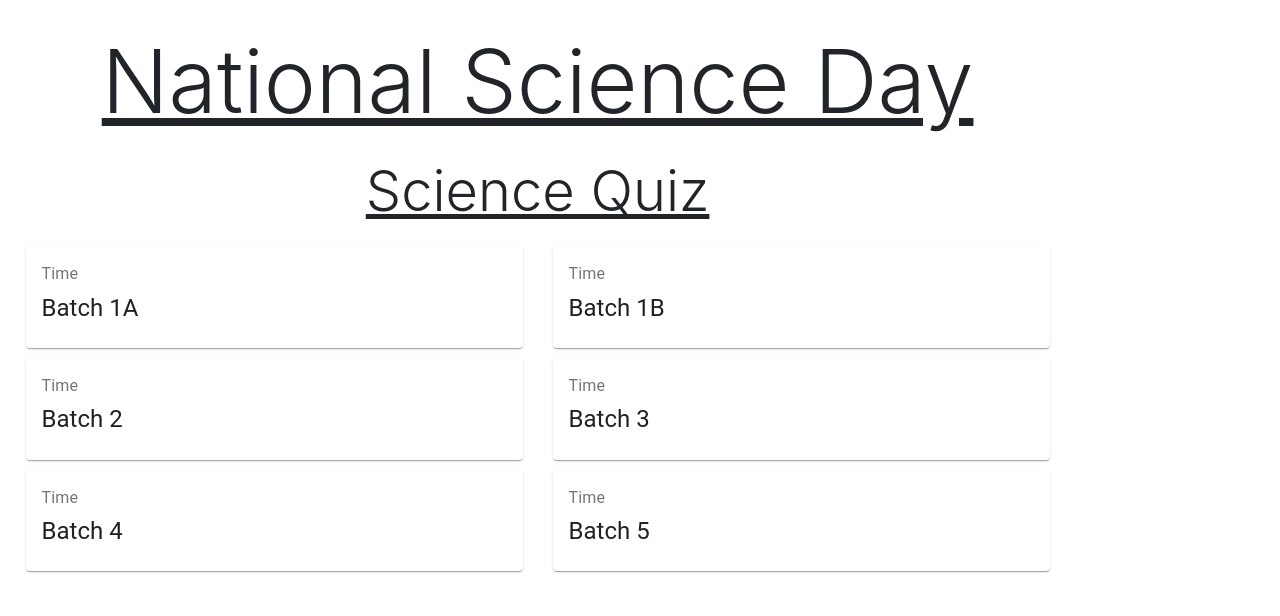
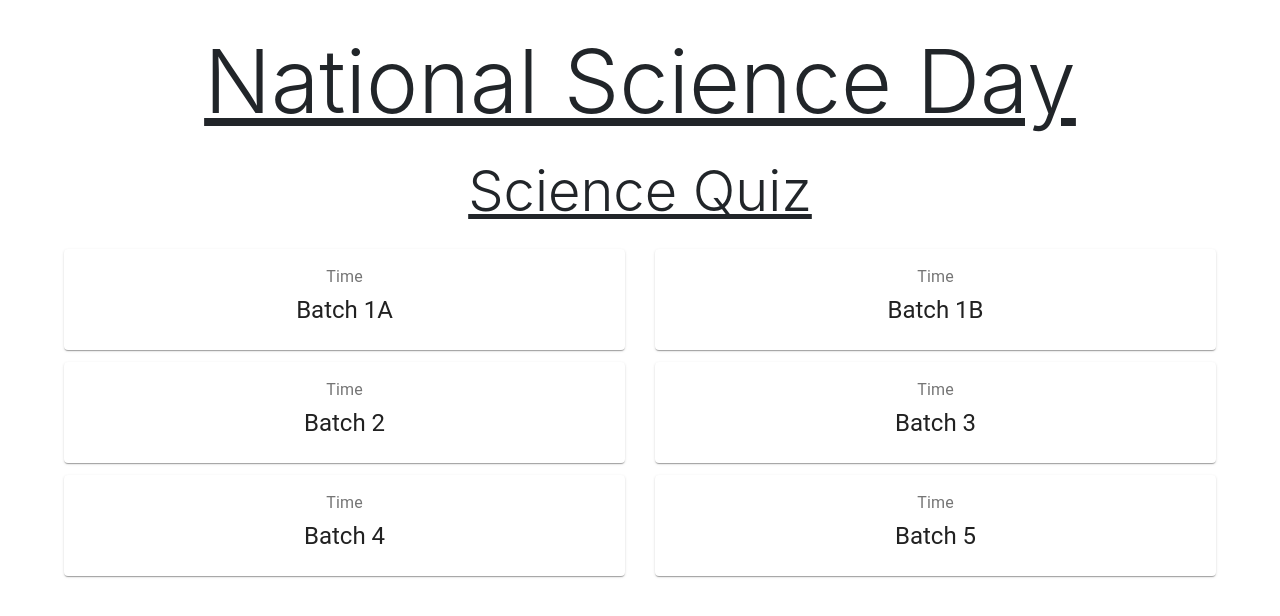
Before and after one commit to SkywalkerZ/test-deploy, a React (Create React App) app: page / in a window 1280 px wide. Shown: the top 616 px of the page. Built offline with nearby package versions, Linux system fonts and the light colour scheme.

Commit message:
Added landing page css

```diff
--- /dev/null
+++ b/src/assets/style/main.css
@@ -0,0 +1,20 @@
+#mainPage{
+    text-align: center;
+}
+
+#main-container{
+    width:90%;
+    margin-top: 1%;
+    margin-left: 1%;
+    margin-right: 1%;
+    background: white;
+    display: inline-block;
+}
+#mainTitle{
+    margin-bottom:2%;
+    text-align: center;
+}
+
+#row1, #row2, #row3{
+    margin-bottom: 1%;
+}
--- a/src/components/landing.jsx
+++ b/src/components/landing.jsx
@@ -6,7 +6,7 @@ import Row from "react-bootstrap/Row";
 import Typography from '@material-ui/core/Typography';
 
 import "bootstrap/dist/css/bootstrap.min.css";
-import "../assets/style/option.css";
+import "../assets/style/main.css";
 
 const useStyles = makeStyles({
     root: {
@@ -27,9 +27,9 @@ const useStyles = makeStyles({
 export default class Landing extends Component {
     render() {
         return (
-            <div className="min-vh-100" id="optionsPage">
-                <div id="option-container">
-                    <div id="optionTitle">
+            <div className="min-vh-100" id="mainPage">
+                <div id="main-container">
+                    <div id="mainTitle">
                         <h1 className="p-3 display-2"><u>National Science Day</u></h1>
                         <h1 className="m-2 display-4"><u>Science Quiz</u></h1>
                     </div>
```
